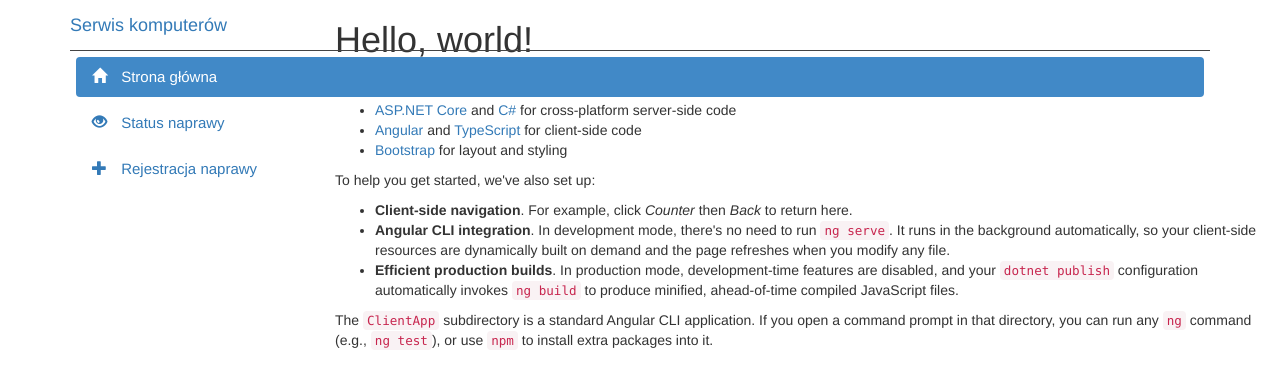
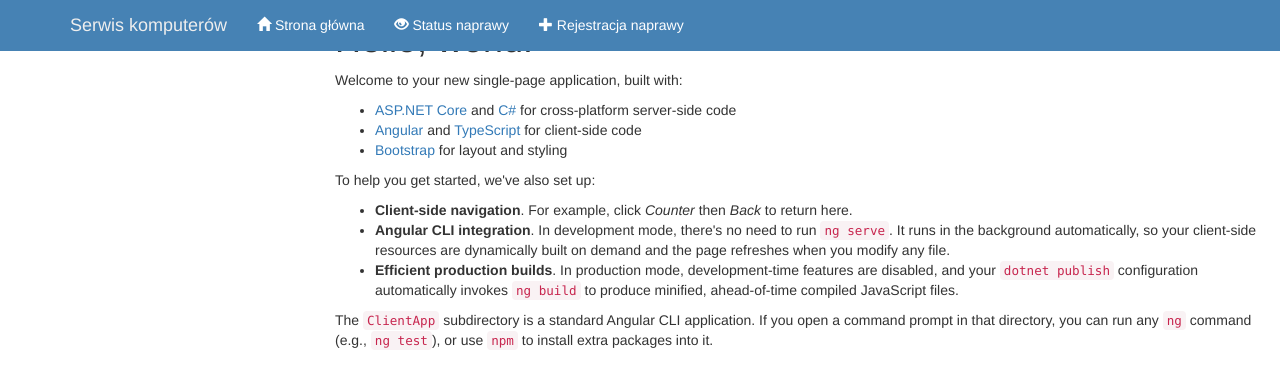
Before and after one commit to lukaszreplin/ServiceManagerWeb, an Angular app in the folder ServiceManagerWeb/ServiceManagerWeb/ClientApp/: page / in a window 1280 px wide. Shown: the top 388 px of the page. Built offline with nearby package versions, Linux system fonts and the light colour scheme.

Commit message:
Changed navbar component style

```diff
--- a/ServiceManagerWeb/ServiceManagerWeb/ClientApp/src/app/nav-menu/nav-menu.component.css
+++ b/ServiceManagerWeb/ServiceManagerWeb/ClientApp/src/app/nav-menu/nav-menu.component.css
@@ -1,59 +1,33 @@
-li .glyphicon {
-    margin-right: 10px;
+.navbar-custom {
+  background-color:#4682b4;
+  color:#ffffff;
+  border-radius:0;
 }
 
-/* Highlighting rules for nav menu items */
-li.link-active a,
-li.link-active a:hover,
-li.link-active a:focus {
-    background-color: #4189C7;
-    color: white;
+.navbar-custom .navbar-nav > li > a {
+  color:#fff;
 }
 
-/* Keep the nav menu independent of scrolling and on top of other items */
-.main-nav {
-    position: fixed;
-    top: 0;
-    left: 0;
-    right: 0;
-    z-index: 1;
+.navbar-custom .navbar-nav > .active > a {
+  color: #ffffff;
+  background-color:transparent;
 }
 
-@media (min-width: 768px) {
-    /* On small screens, convert the nav menu to a vertical sidebar */
-    .main-nav {
-        height: 100%;
-        width: calc(25% - 20px);
-    }
-    .navbar {
-        border-radius: 0px;
-        border-width: 0px;
-        height: 100%;
-    }
-    .navbar-header {
-        float: none;
-    }
-    .navbar-collapse {
-        border-top: 1px solid #444;
-        padding: 0px;
-    }
-    .navbar ul {
-        float: none;
-    }
-    .navbar li {
-        float: none;
-        font-size: 15px;
-        margin: 6px;
-    }
-    .navbar li a {
-        padding: 10px 16px;
-        border-radius: 4px;
-    }
-    .navbar a {
-        /* If a menu item's text is too long, truncate it */
-        width: 100%;
-        white-space: nowrap;
-        overflow: hidden;
-        text-overflow: ellipsis;
-    }
+.navbar-custom .navbar-nav > li > a:hover,
+.navbar-custom .navbar-nav > li > a:focus,
+.navbar-custom .navbar-nav > .active > a:hover,
+.navbar-custom .navbar-nav > .active > a:focus,
+.navbar-custom .navbar-nav > .open > a {
+  text-decoration: none;
+  background-color: #6495ed;
 }
+
+.navbar-custom .navbar-brand {
+  color:#eeeeee;
+}
+.navbar-custom .navbar-toggle {
+  background-color:#eeeeee;
+}
+.navbar-custom .icon-bar {
+  background-color:#1e90ff;
+}
```
